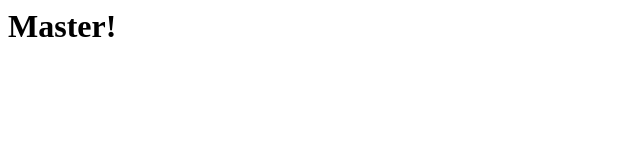
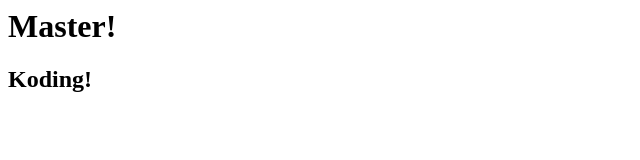
Before and after one commit to syahrulutomo/belajar_github, a plain HTML site: page index.html in a window 1280 px wide. Shown: the whole page, without its empty margins (0-640 px from the left). Drawn offline with Linux system fonts and the light colour scheme.

Commit message:
tambahan h2

```diff
--- a/index.html
+++ b/index.html
@@ -5,5 +5,6 @@
 
 	<body>
 		<h1>Master!</h1>
+		<h2>Koding!</h2>
 	</body>
 </html>
```
